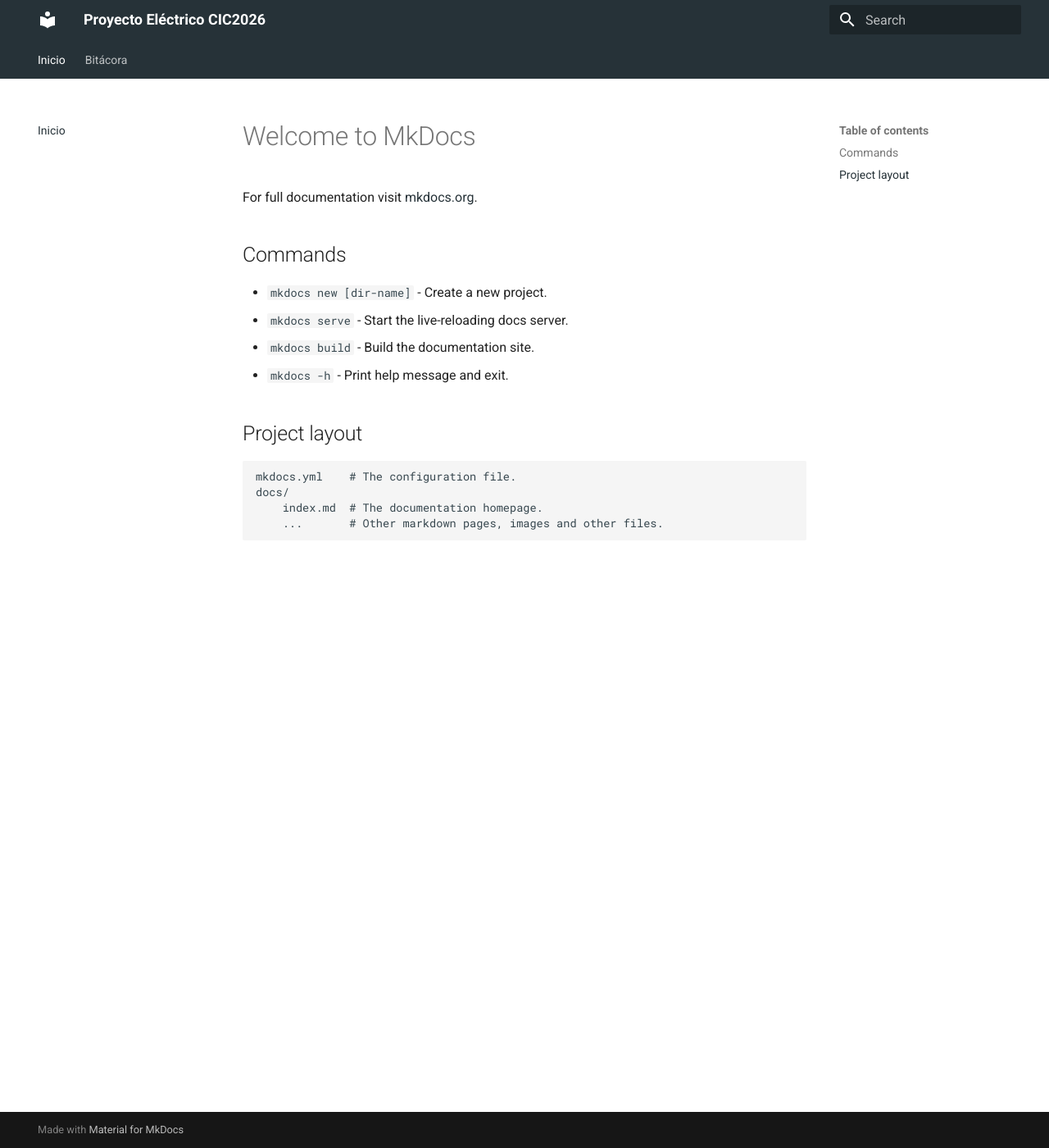
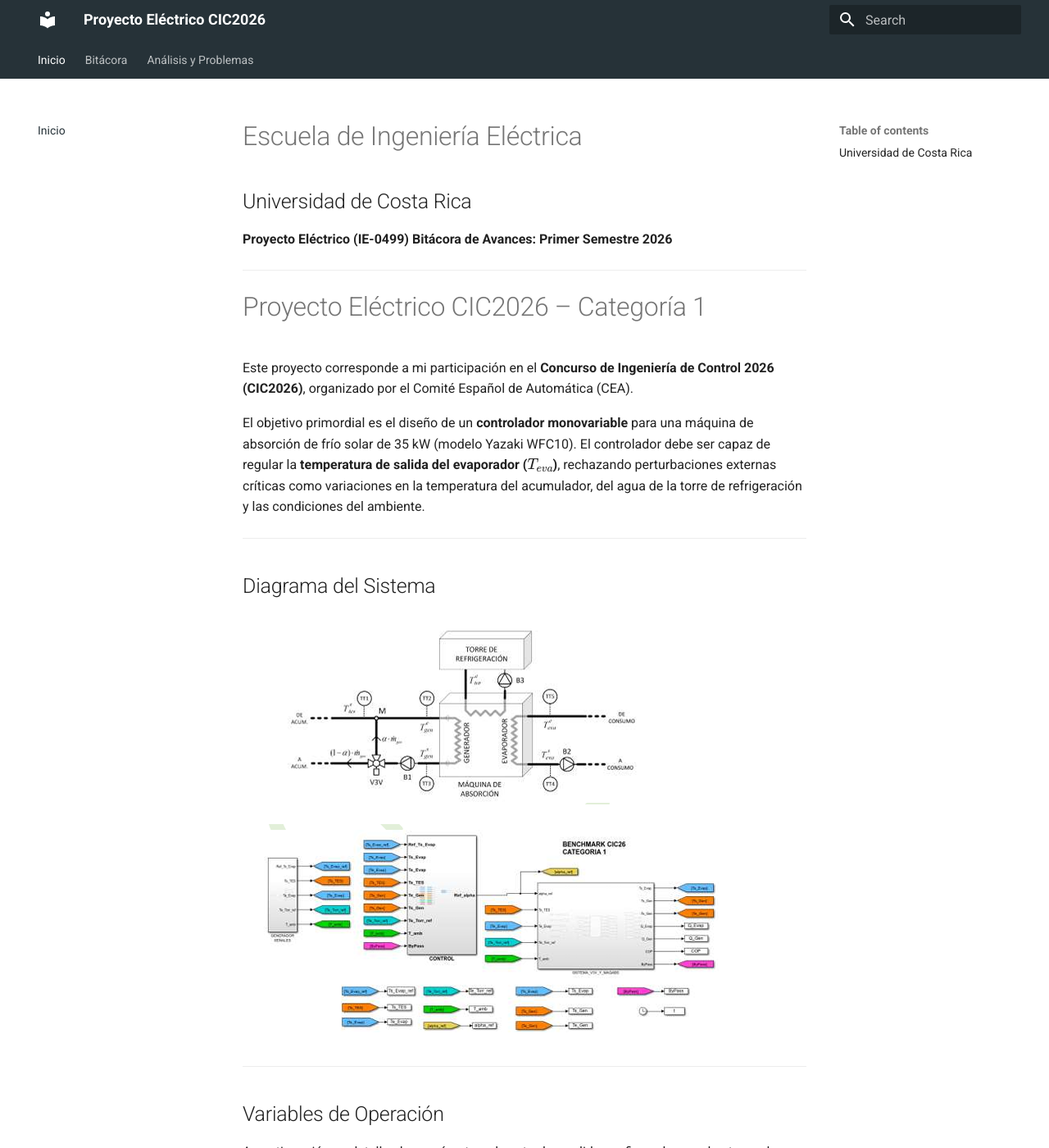
Before and after one commit to mariobrenesarroyo/proyecto-electrico-CIC2026, an MkDocs documentation site: the page built from docs/index.md, in a window 1280 px wide and 1400 px high. Shown: the whole window at 82% size. Built offline with MkDocs 1.6.1 and Material for MkDocs 9.7.7, drawn with Linux system fonts in a browser that asks for light colours; some of the changed text lies outside the part shown.

```diff
--- a/docs/index.md
+++ b/docs/index.md
@@ -1,17 +1,63 @@
-# Welcome to MkDocs
+---
+title: Bitácora Proyecto Eléctrico CIC2026
+---
 
-For full documentation visit [mkdocs.org](https://www.mkdocs.org).
+# Escuela de Ingeniería Eléctrica
+## Universidad de Costa Rica
 
-## Commands
+**Proyecto Eléctrico (IE-0499)** **Bitácora de Avances: Primer Semestre 2026**
 
-* `mkdocs new [dir-name]` - Create a new project.
-* `mkdocs serve` - Start the live-reloading docs server.
-* `mkdocs build` - Build the documentation site.
-* `mkdocs -h` - Print help message and exit.
+---
 
-## Project layout
+# Proyecto Eléctrico CIC2026 – Categoría 1
 
-    mkdocs.yml    # The configuration file.
-    docs/
-        index.md  # The documentation homepage.
-        ...       # Other markdown pages, images and other files.
+Este proyecto corresponde a mi participación en el **Concurso de Ingeniería de Control 2026 (CIC2026)**, organizado por el Comité Español de Automática (CEA).
+
+El objetivo primordial es el diseño de un **controlador monovariable** para una máquina de absorción de frío solar de 35 kW (modelo Yazaki WFC10). El controlador debe ser capaz de regular la **temperatura de salida del evaporador ($T_{eva}$)**, rechazando perturbaciones externas críticas como variaciones en la temperatura del acumulador, del agua de la torre de refrigeración y las condiciones del ambiente.
+
+---
+
+## Diagrama del Sistema
+
+![Diagrama de la máquina](imagenes/problema/diagrama_de_maquina.png)
+
+![Esquema global del simulador](imagenes/problema/esquema_global_simulador.png)
+
+---
+
+## Variables de Operación
+
+A continuación se detallan los parámetros de entrada y salida configurados en el entorno de **Simulink**:
+
+### Entradas (Manipuladas y Perturbaciones)
+| Variable | Nombre Simulink | Rango | Unidades | Sensor |
+| :--- | :--- | :--- | :--- | :--- |
+| Ratio de recirculación ($a_{ref}$) | `alpha_ref` | [0 – 1] | – | – |
+| Temp. salida acumulador ($T_{tes}$) | `Ts_TES` | [77 – 100] | ºC | TT1 |
+| Temp. entrada evaporador ($T_{eva}$) | `Te_Evap` | [10 – 30] | ºC | TT5 |
+| Temp. torre refrigeración ref. ($T_{tor,ref}$) | `Te_Torr_ref` | [25 – 31] | ºC | – |
+| Temp. ambiente ($T_{amb}$) | `T_amb` | [20 – 40] | ºC | – |
+
+### Salidas (Monitoreadas)
+| Variable | Nombre Simulink | Unidades | Sensor |
+| :--- | :--- | :--- | :--- |
+| Temp. salida evaporador ($T_{eva}$) | `Ts_Evap` | ºC | TT4 |
+| Temp. salida generador ($T_{s\_gen}$) | `Ts_Gen` | ºC | TT3 |
+| Temp. entrada generador ($T_{e\_gen}$) | `Te_Gen` | ºC | TT2 |
+| Potencia absorbida evaporador ($Q_{Evap}$) | `Q_Evap` | kW | – |
+| Potencia absorbida generador ($Q_{Gen}$) | `Q_Gen` | kW | – |
+| Coeficiente de rendimiento (COP) | `COP` | – | – |
+| Estado de bypass | `Bypass` | 0/1 | – |
+
+---
+
+## Restricciones Críticas de Operación
+
+Para garantizar la integridad física de la máquina y evitar el bloqueo del sistema, se deben respetar los siguientes límites:
+
+* **Generador:** $T_{gen} \in [75, 95]$ ºC
+* **Evaporador:** $T_{eva} \ge 5$ ºC
+* **Torre de refrigeración:** $T_{tor} \in [25, 32]$ ºC
+
+!!! danger "Advertencia de Seguridad"
+    Si alguna de estas condiciones se incumple, la máquina activa un **bypass interno** de forma automática y el sistema deja de producir frío inmediatamente.
--- a/mkdocs.yml
+++ b/mkdocs.yml
@@ -1,14 +1,26 @@
 site_name: Proyecto Eléctrico CIC2026
+
 theme:
   name: material
   features:
     - navigation.tabs
     - navigation.sections
+    - navigation.expand
+    - content.code.copy
 
 markdown_extensions:
   - admonition
   - pymdownx.details
   - pymdownx.superfences
+  - pymdownx.arithmatex:
+      generic: true
+  - pymdownx.emoji:
+      emoji_index: !!python/name:pymdownx.emoji.twemoji
+      emoji_generator: !!python/name:pymdownx.emoji.to_svg
+
+extra_javascript:
+  - https://polyfill.io/v3/polyfill.min.js?features=es6
+  - https://cdn.jsdelivr.net/npm/mathjax@3/es5/tex-mml-chtml.js
 
 extra_css:
   - stylesheets/extra.css
@@ -16,5 +28,8 @@
 nav:
   - Inicio: index.md
   - Bitácora:
-    - Semana 1: bitacora/semana-01.md
-    - Semana 2: bitacora/semana-02.md
+      - Semana 1: bitacora/semana-01.md
+      - Semana 2: bitacora/semana-02.md
+  - Análisis y Problemas:
+      - Semana 1: analisis/semana-01.md
+      - Semana 2: analisis/semana-02.md
```
Also changed, not shown: docs/analisis/semana-01.md (added, +10 -0 lines), docs/analisis/semana-02.md (added, +26 -0 lines), docs/bitacora/semana-01.md (+25 -0 lines), docs/bitacora/semana-02.md (+25 -0 lines), docs/imagenes/problema/Resutados/Potencias_termicas_COP_y_estado_del_bypass.png (added), docs/imagenes/problema/Resutados/Referencia_vs_salida_y_senal_de_control.png (added), docs/imagenes/problema/Resutados/Temperaturas_del_proceso.png (added), docs/imagenes/problema/diagrama_de_maquina.png (added), docs/imagenes/problema/esquema_global_simulador.png (added), 5 other files.
